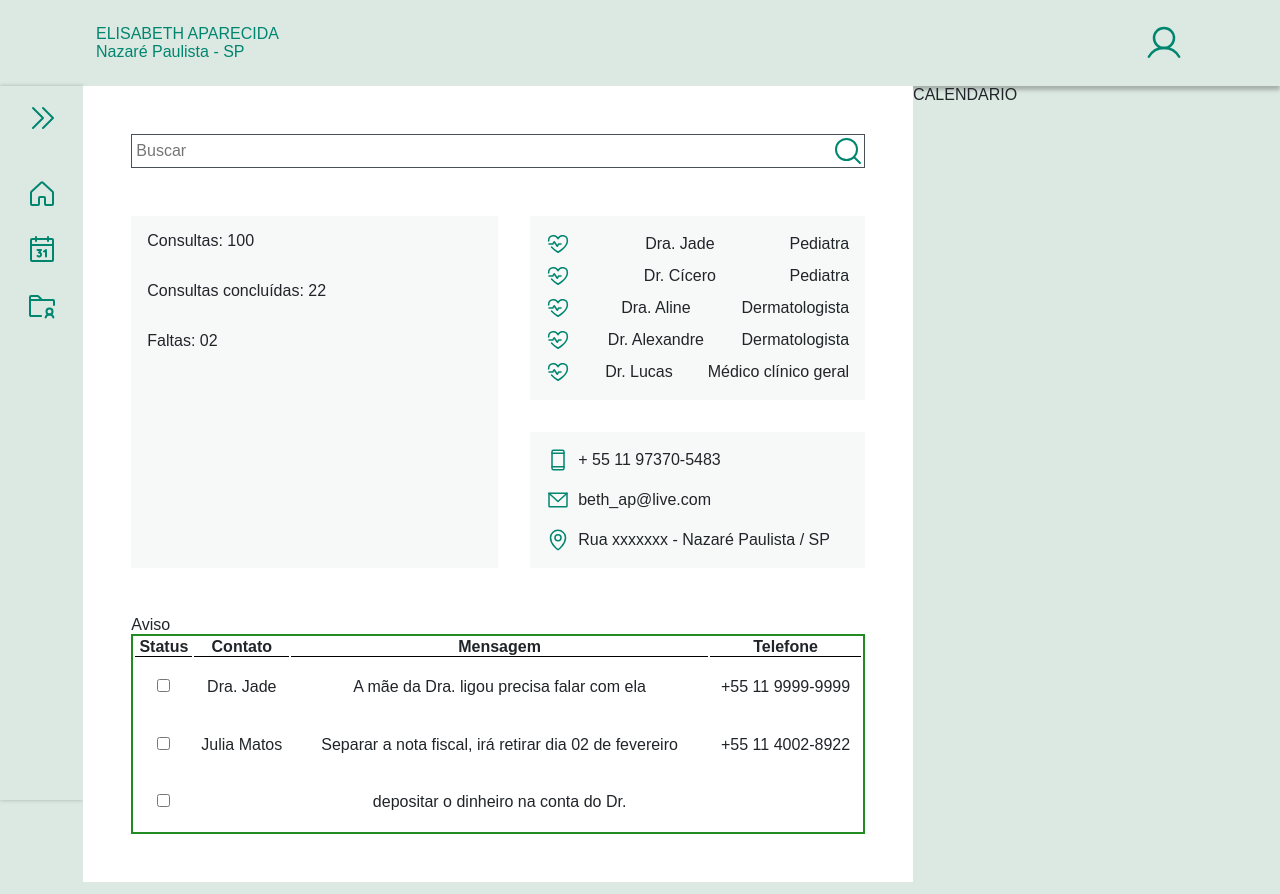
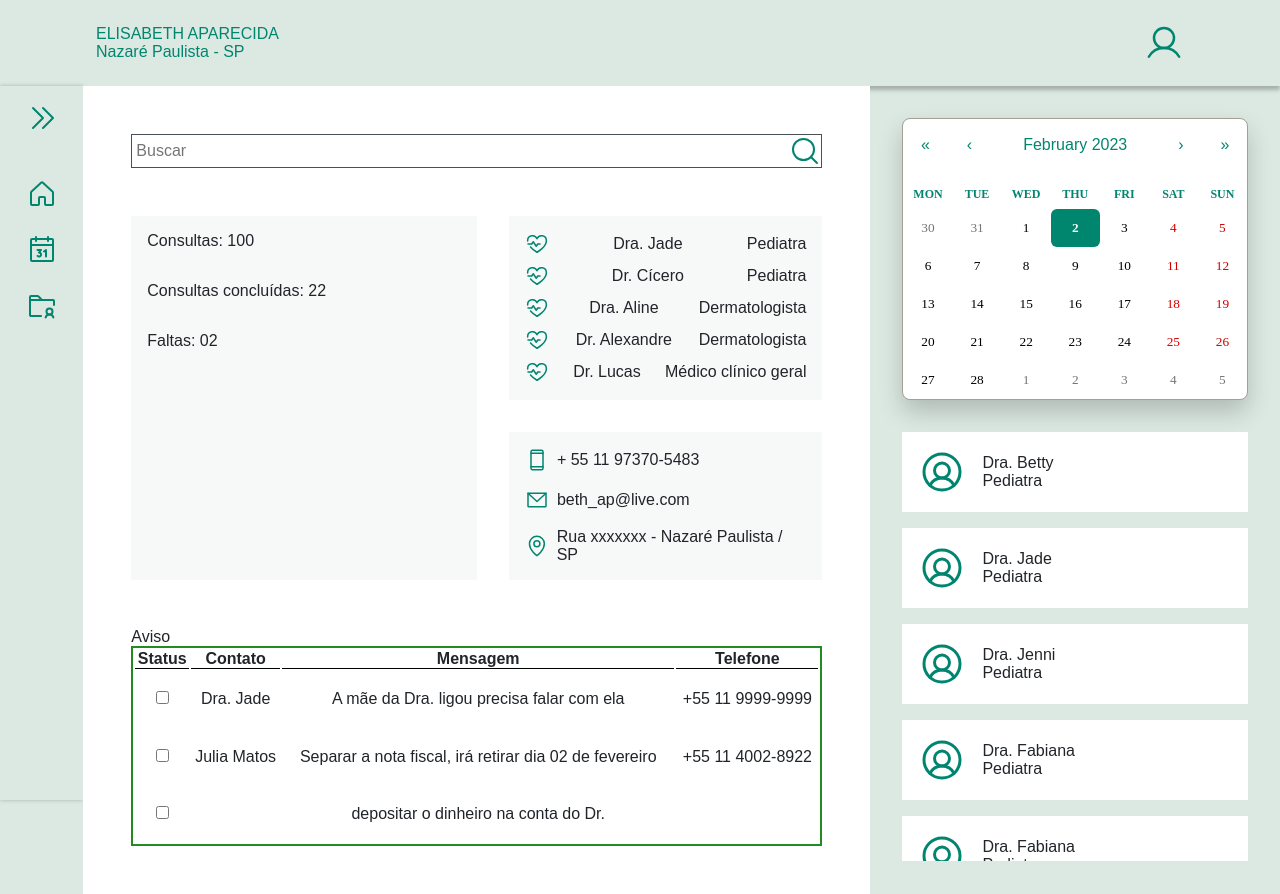
Before and after one commit to bettyap/consultorio_medico, a React (Vite) app in the folder consultorio/: page / in a window 1280 px wide. Built offline with nearby package versions, Linux system fonts and the light colour scheme.

Commit message:
fix: improvement app

```diff
--- a/consultorio/src/App.jsx
+++ b/consultorio/src/App.jsx
@@ -1,10 +1,13 @@
+import 'react-calendar/dist/Calendar.css';
+import './global.css'
+import styles from './App.module.css'
 import React from 'react'
 import { Header } from './components/Header'
 import { Siderbar } from './components/Sidebar'
-import './global.css'
-import styles from './App.module.css'
 import { Search } from './components/Search'
 import { DeviceMobile, EnvelopeSimple, Heartbeat, MapPin } from 'phosphor-react'
+import { CalendarSimple } from './components/Calendar'
+import { List } from './components/List'
 
 const data = [
   { contato: "Dra. Jade", mensagem: "A mãe da Dra. ligou precisa falar com ela", telefone: "+55 11 9999-9999" },
@@ -118,7 +121,43 @@ export default function App() {
               </table>
             </div>
           </section>
-          <section className={styles.main2}>CALENDARIO</section>
+          <section className={styles.main2}>
+            <div className={styles.calendarContainer}>
+              <CalendarSimple />
+            </div>
+            <div className={styles.calendarContainer}>
+              <div className={styles.contentDoctor}>
+                <List
+                  name="Dra. Betty"
+                  speciality="Pediatra"
+                />
+                <List
+                  name="Dra. Jade"
+                  speciality="Pediatra"
+                />
+                <List
+                  name="Dra. Jenni"
+                  speciality="Pediatra"
+                />
+                <List
+                  name="Dra. Fabiana"
+                  speciality="Pediatra"
+                />
+                <List
+                  name="Dra. Fabiana"
+                  speciality="Pediatra"
+                />
+                <List
+                  name="Dra. Fabiana"
+                  speciality="Pediatra"
+                />
+                <List
+                  name="Dra. Fabiana"
+                  speciality="Pediatra"
+                />
+              </div>
+            </div>
+          </section>
         </main>
       </div>
     </div>
--- a/consultorio/src/App.module.css
+++ b/consultorio/src/App.module.css
@@ -21,6 +21,7 @@
 
 .main2 {
   flex: 1;
+  padding: 2rem
 }
 
 .containerDashboard {
@@ -100,3 +101,20 @@ th {
 td {
   text-align: center;
 }
+
+.calendarContainer {
+  width: 100%;
+  display: flex;
+}
+
+.calendarContainer + .calendarContainer{
+  padding-top: 2rem;
+}
+
+.contentDoctor{
+  width: 100%;
+  height: 26.8rem;
+  display: flex;
+  flex-direction: column;
+  overflow-y: auto;
+}
```
